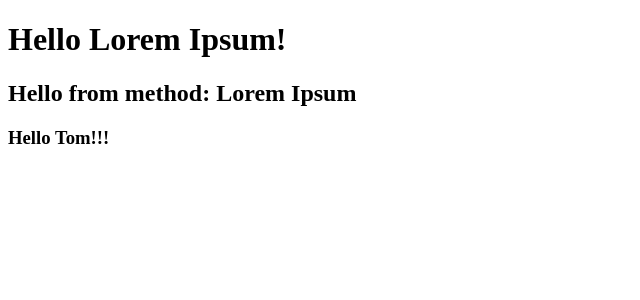
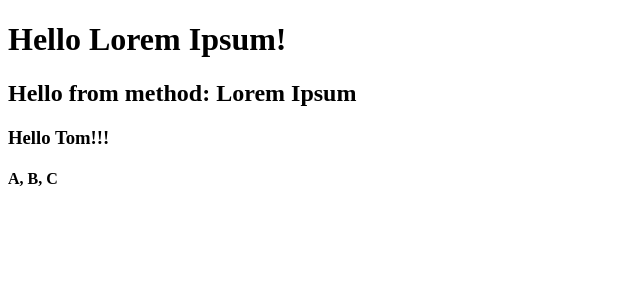
Before and after one commit to RafalG1991/angular-test-app, an Angular app: page / in a window 1280 px wide. Shown: the top 300 px of the page, without its empty margins (0-640 px from the left). Built offline with nearby package versions, Linux system fonts and the light colour scheme.

Commit message:
added users array attribute to be passed

```diff
--- a/src/app/app.component.html
+++ b/src/app/app.component.html
@@ -1 +1 @@
-<app-hello name="Tom"/>
+<app-hello name="Tom" [users]="users"/>
--- a/src/app/app.component.ts
+++ b/src/app/app.component.ts
@@ -11,4 +11,5 @@ import {HelloComponent} from "./hello/hello.component";
 })
 export class AppComponent {
   title = 'TestApp';
+  users: string[] = ['A', 'B', 'C'];
 }
--- a/src/app/hello/hello.component.html
+++ b/src/app/hello/hello.component.html
@@ -1,3 +1,4 @@
 <h1>Hello {{value}}!</h1>
 <h2>Hello from method: {{getValue()}}</h2>
 <h3>Hello {{name}}!!!</h3>
+<h4>{{users.join(', ')}}</h4>
--- a/src/app/hello/hello.component.ts
+++ b/src/app/hello/hello.component.ts
@@ -9,6 +9,8 @@ import {Component, Input} from '@angular/core';
 })
 export class HelloComponent {
   @Input()
+  users: string[] = [''];
+  @Input()
   name: string = "";
   value = "Lorem Ipsum";
   getValue() {
```
